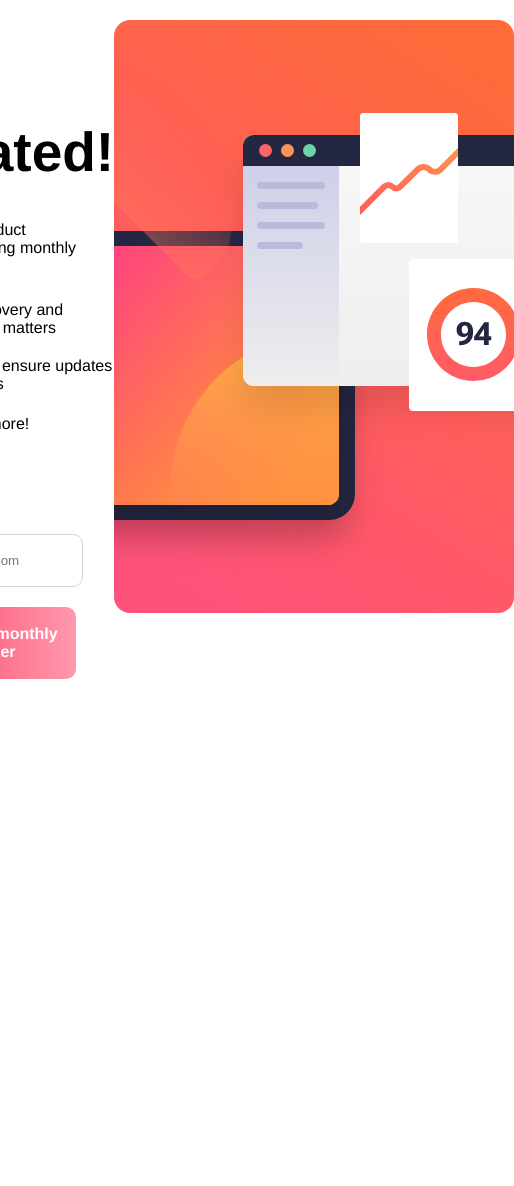
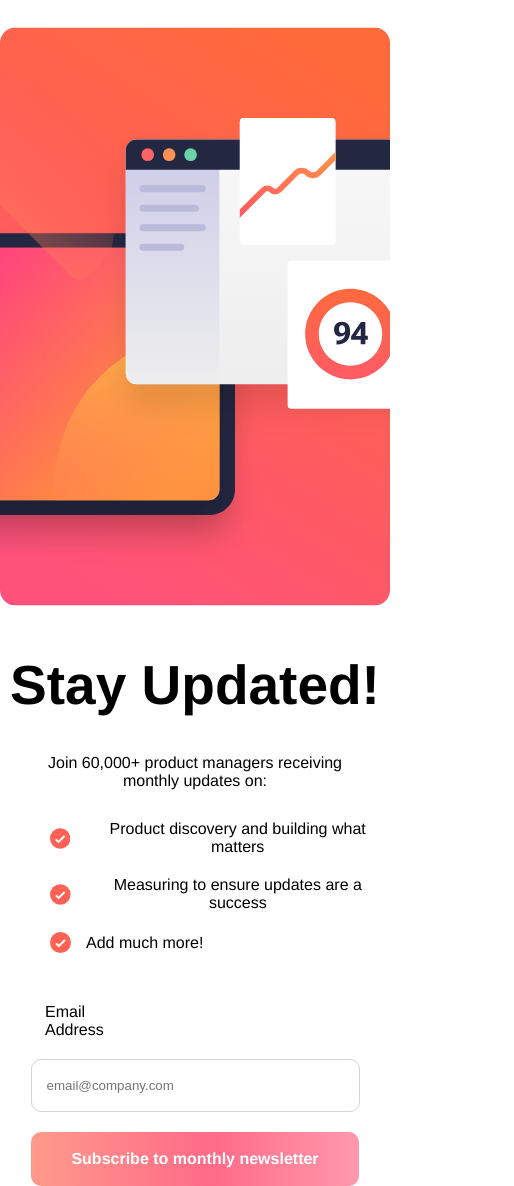
Before and after one commit to jerome310/first-js-project-newsletter-signup, a plain HTML site: page index.html in a window 390 px wide. Shown: the whole page, 514 px wide, since content can reach past the window. Before the commit the page ends 844 px from the top, so only its background shows below. Drawn offline with Linux system fonts and the light colour scheme.

Commit message:
mobile added media queries for mobile and tablet responsiveness

```diff
--- a/style.css
+++ b/style.css
@@ -139,3 +139,65 @@
      text-decoration: none;
      cursor: pointer;
  }
+
+ /* Table Screen Size */
+ @media only screen and (max-width: 900px) {
+    .container {
+            display: flex;
+            flex-direction: column-reverse;
+        }
+
+        .right-container svg {
+            width: 100%;
+        }
+
+        .left-container {
+            text-align: center;
+        }
+
+        .left-container p {
+            width: 85%;
+            margin: 0 auto;
+        }
+
+        .check-text {
+            margin: 20px 0 0 65px;
+        }
+
+        .invalid-text-container {
+            text-align: left;
+            width: 50%;
+            margin: 0 0 20px 55px;
+        }
+ }
+
+ /* Mobile Screen Size */
+ @media only screen and (max-width: 550px) {
+    .container {
+        display: flex;
+        flex-direction: column-reverse;
+    }
+
+    .right-container svg {
+        width: 100%;
+    }
+
+    .left-container {
+        text-align: center;
+    }
+
+    .left-container p {
+        width: 85%;
+        margin: 0 auto;
+    }
+
+    .check-text {
+       margin: 20px 0 0 50px;
+    }
+
+    .invalid-text-container {
+        text-align: left;
+        width: 50%;
+        margin: 0 0 20px 45px;
+    }
+ }
```
